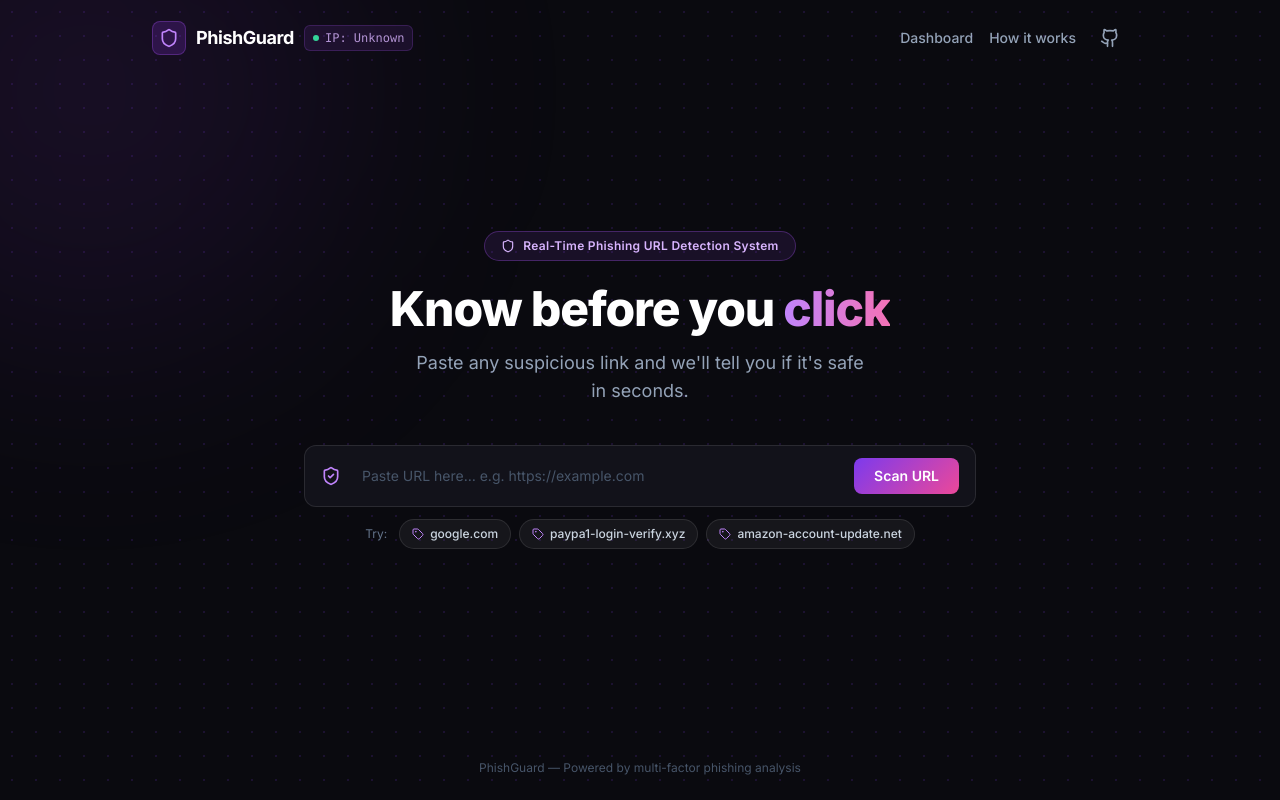
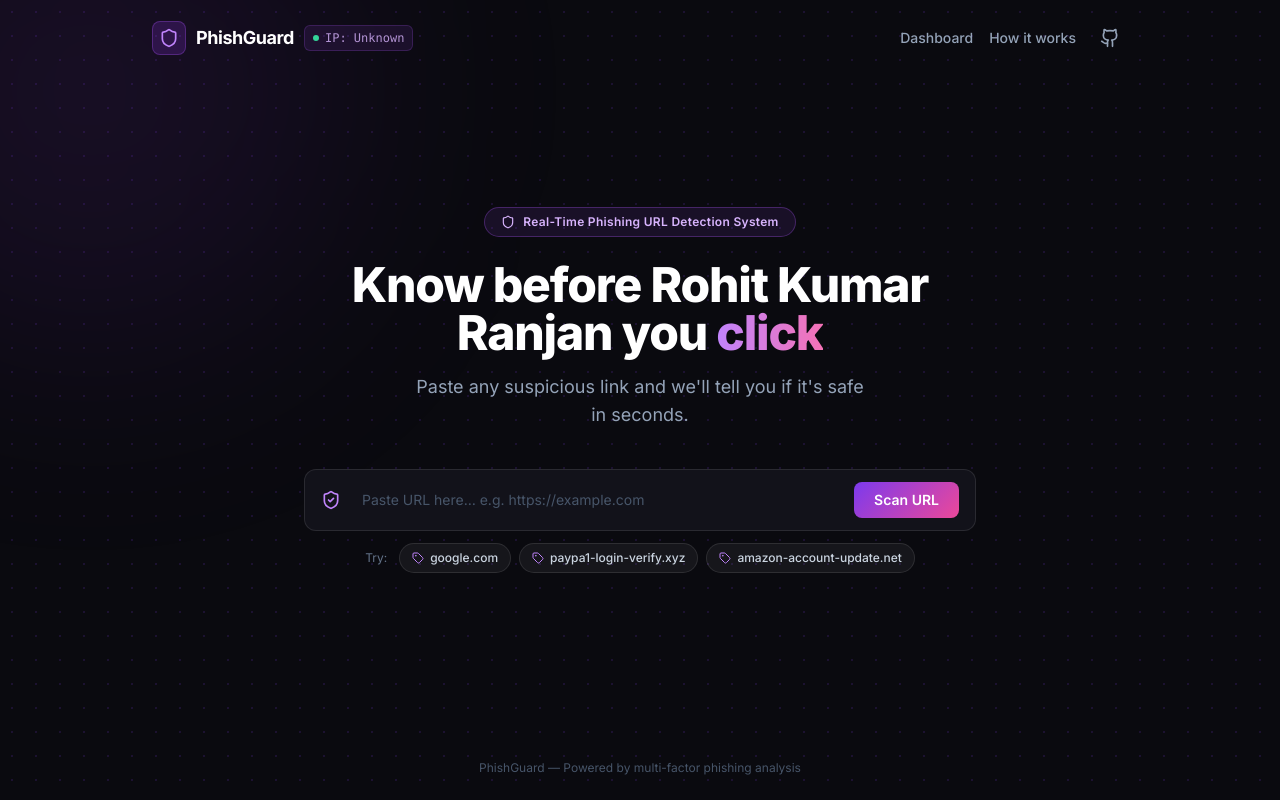
Before and after one commit to rohit124551/PhishGuard, a Next.js app in the folder safelink-frontend/: page / in a window 1280 px wide. Built offline with nearby package versions, Linux system fonts and the light colour scheme; no server answers.

Commit message:
Namw added between kniw before you click

```diff
--- a/safelink-frontend/app/page.tsx
+++ b/safelink-frontend/app/page.tsx
@@ -132,7 +132,7 @@ export default function Home() {
                 transition={{ duration: 0.55, delay: 0.1 }}
                 className="text-4xl sm:text-5xl font-extrabold text-white leading-tight tracking-tight mb-4"
               >
-                Know before you{" "}
+                Know before Rohit Kumar Ranjan you{" "}
                 <span className="bg-clip-text text-transparent bg-gradient-to-r from-purple-400 to-pink-400">
                   click
                 </span>
```
